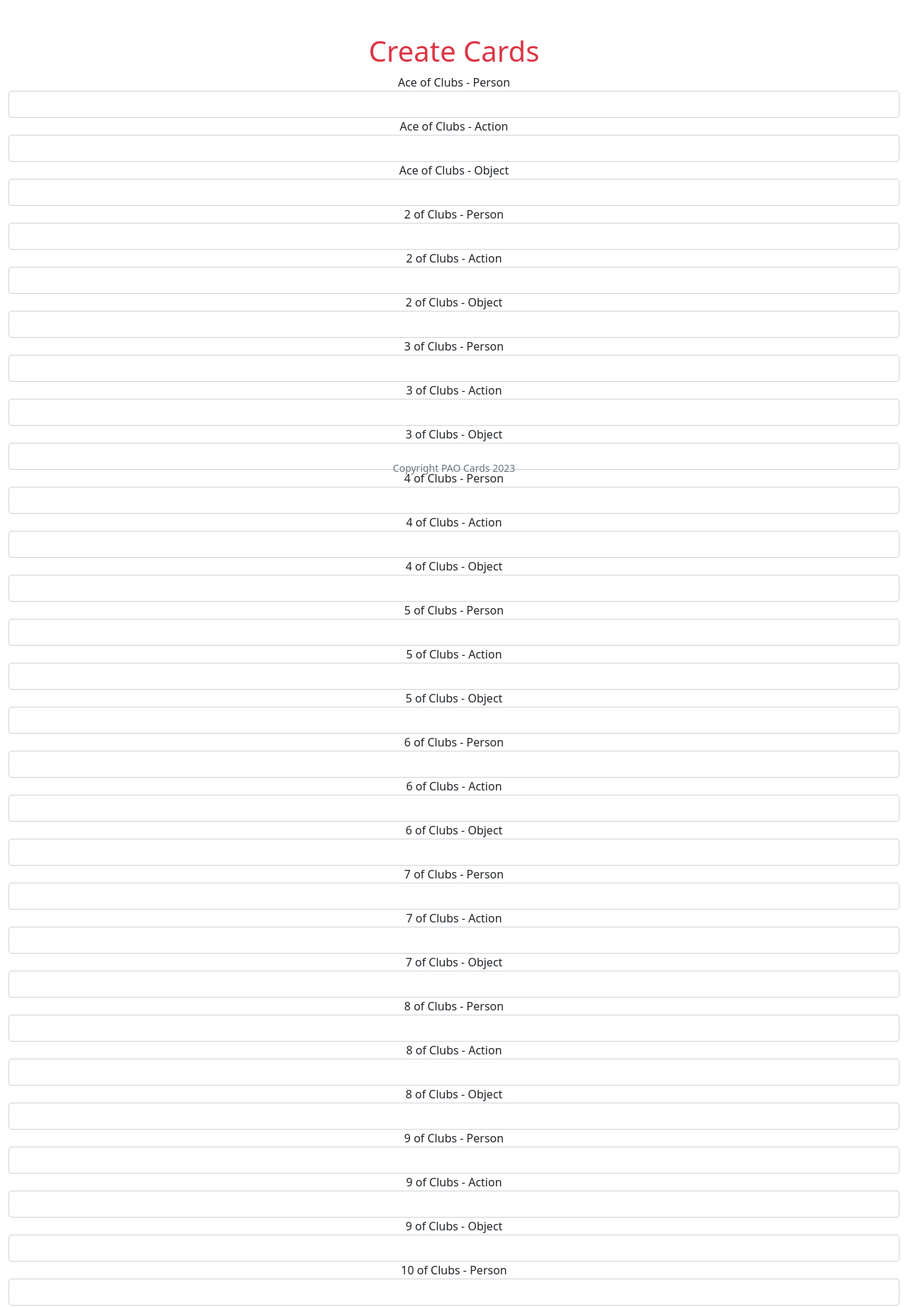
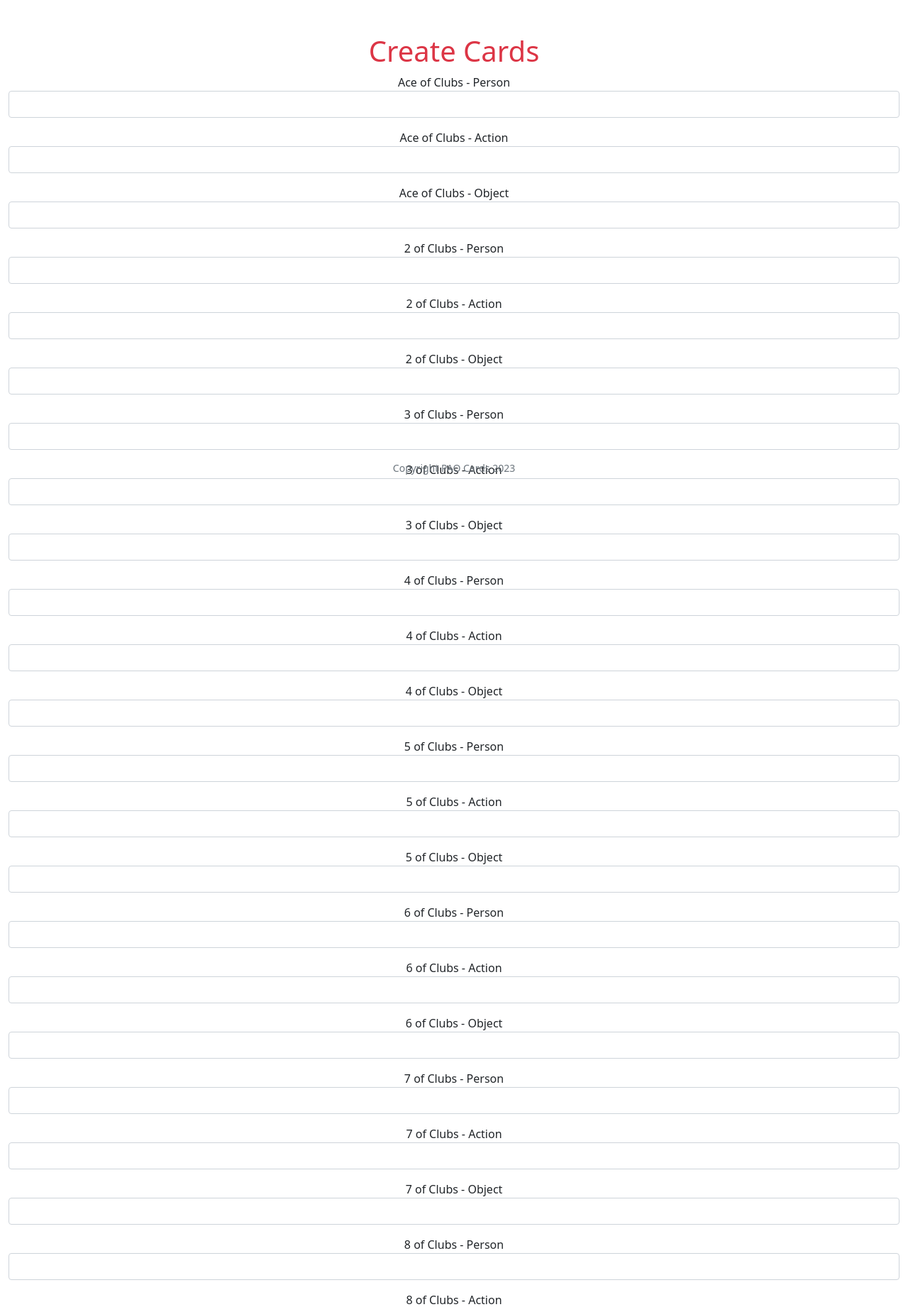
Before and after one commit to d-bliss/paocards, a Flask app: page /create in a window 1280 px wide. Shown: the part 66-1908 px from the top of the page at 71% size. Run offline with Flask 2, Linux system fonts and the light colour scheme; a user stored in the database is signed in; some libraries are stand-ins or nearby versions.

Commit message:
Tue, Jan 17, 2023, 5:01 PM +00:00

```diff
--- a/templates/create.html
+++ b/templates/create.html
@@ -8,19 +8,19 @@ Create
 <h1 class="text-danger">Create Cards</h1>
 <form action="/create" method="post" style="display:block" id="cards-form">
     {% for card in cards %}
-    <div class="form-group">
+    <div class="form-group mb-3">
         <label for="{{ card.id }}-person">{{ card.rank }} of {{ card.suit }} -
             Person</label>
         <input type="text" class="form-control" name="{{ card.id }}-person"
             value="{{ request.form.get(card.id ~ '-person','') }}">
     </div>
-    <div class="form-group">
+    <div class="form-group mb-3">
         <label for="{{ card.id }}-action">{{ card.rank }} of {{ card.suit }} -
             Action</label>
         <input type="text" class="form-control" name="{{ card.id }}-action"
             value="{{ request.form.get(card.id ~ '-action','') }}">
     </div>
-    <div class="form-group">
+    <div class="form-group mb-3">
         <label for="{{ card.id }}-object">{{ card.rank }} of {{ card.suit }} -
             Object</label>
         <input type="text" class="form-control" name="{{ card.id }}-object"
```
Also changed, not shown: 1 other file.
